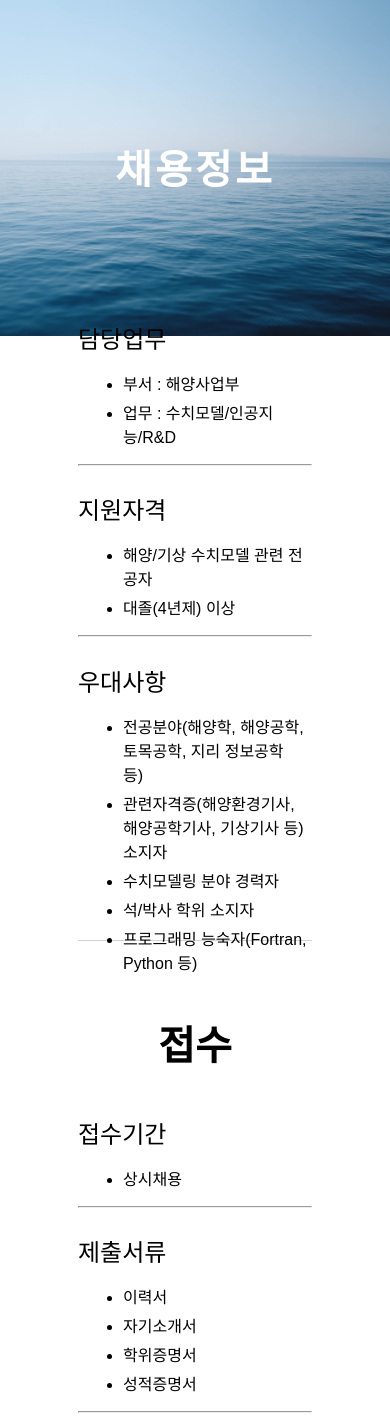
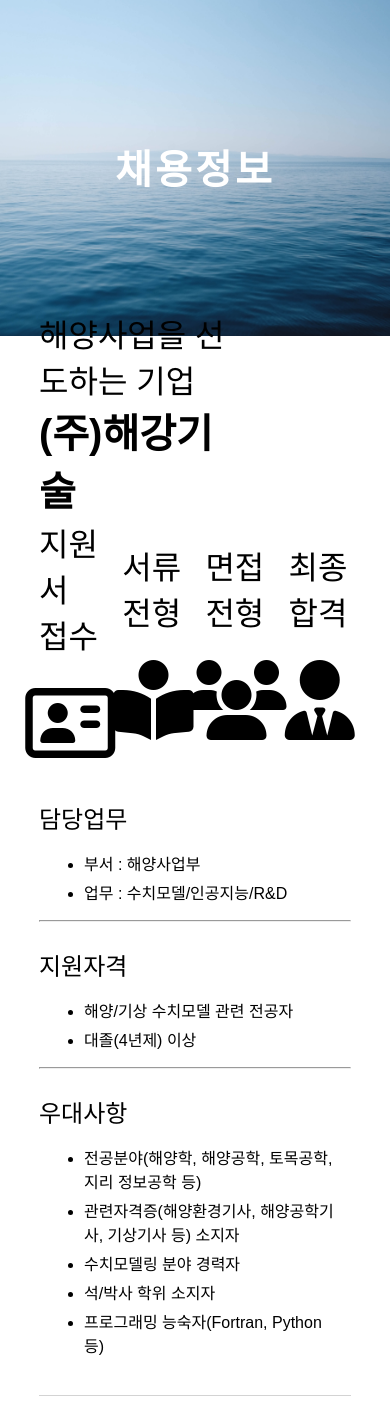
Before and after one commit to younglaecho/business_company_homepage, a Django app: page /recruit in a window 390 px wide. Shown: the part 69-1489 px from the top of the page. Run offline with Django 3.2, Linux system fonts and the light colour scheme; some libraries are stand-ins or nearby versions; some web fonts are replaced.

Commit message:
recruitpage modify

```diff
--- a/company_user/templates/recruit.html
+++ b/company_user/templates/recruit.html
@@ -2,6 +2,7 @@
 {% block header %}
 <link rel="stylesheet" href="/static/page.css">
 <link rel="stylesheet" href="/static/recruit.css">
+<script src="https://kit.fontawesome.com/a3e31fc3f7.js" crossorigin="anonymous"></script>
 
 <style>
     .aside {
@@ -26,6 +27,33 @@
     <main class="main">
         {% block main %}
         {% endblock %}
+        <div class="recruitpage-intro">
+            <div class="recruitpage-intro__textbox">
+                <span class="recruitpage-intro__smalltext">해양사업을 선도하는 기업</span><br>
+                <span class="recruitpage-intro__Bigtext">(주)해강기술</span>
+            </div>
+            <div class="recruitpage-intro__logobox">
+                <!-- <img class="recruitpage-intro__logo" src="/static/img/logo.png" alt=""> -->
+            </div>
+        </div>
+        <div class="recruitpage-process">
+            <div class="recruitpage-iconbox">
+                <div class="recruitpage-icontext">지원서 접수</div>
+                <i class="recruitpage-icon far fa-address-card"></i>
+            </div>
+            <div class="recruitpage-iconbox">
+                <div class="recruitpage-icontext">서류전형</div>
+                <i class="recruitpage-icon fas fa-book-reader"></i>
+            </div>
+            <div class="recruitpage-iconbox">
+                <div class="recruitpage-icontext">면접전형</div>
+                <i class="recruitpage-icon fas fa-users"></i>
+            </div>
+            <div class="recruitpage-iconbox">
+                <div class="recruitpage-icontext">최종합격</div>
+                <i class="recruitpage-icon fas fa-user-tie"></i>
+            </div>
+        </div>
         <div class="recruitpage-item">
             <div class="recruitpage-content">
                 <div class="recruitpage-content-list-title"> 담당업무 </div>
--- a/static/recruit.css
+++ b/static/recruit.css
@@ -8,7 +8,66 @@
     flex-wrap: wrap;
     height: auto;
     padding-top: 0;
-    padding : 0 20vw
+    padding : 0 10vw
+}
+
+
+.recruitpage-intro {
+    display: flex;
+    flex-wrap: wrap;
+    justify-content: center;
+    align-items: center;
+    width: 100%;
+    height:25vh;
+}
+
+.recruitpage-intro__textbox {
+    width:60%;
+}
+.recruitpage-intro__smalltext {
+    font-size: 2.0rem;
+}
+
+.recruitpage-intro__bigtext {
+    font-size: 2.5rem;
+    font-weight: 600;
+}
+
+.recruitpage-intro__logobox {
+    display: flex;
+    flex-wrap: nowrap;
+    justify-content: center;
+    align-items: center;
+    width: 40%;
+}
+
+.recruitpage-intro__logo {
+    width: 100%;
+}
+.recruitpage-process {
+    display: flex;
+    justify-content: space-between;
+    align-items: center;
+    width: 100%;
+}
+.recruitpage-iconbox {
+    display: flex;
+    flex-wrap: wrap;
+    justify-content: center;
+    width: 20%;
+}
+
+.recruitpage-icontext {
+    display: flex;
+    justify-content: center;
+    margin-bottom: 3vh;
+    width: 100%;
+    font-size: 2rem;
+}
+
+
+.recruitpage-icon {
+    font-size: 5rem;
 }
 
 .recruitpage-item {
```
Also changed, not shown: static/qanda.css (+32 -0 lines).
